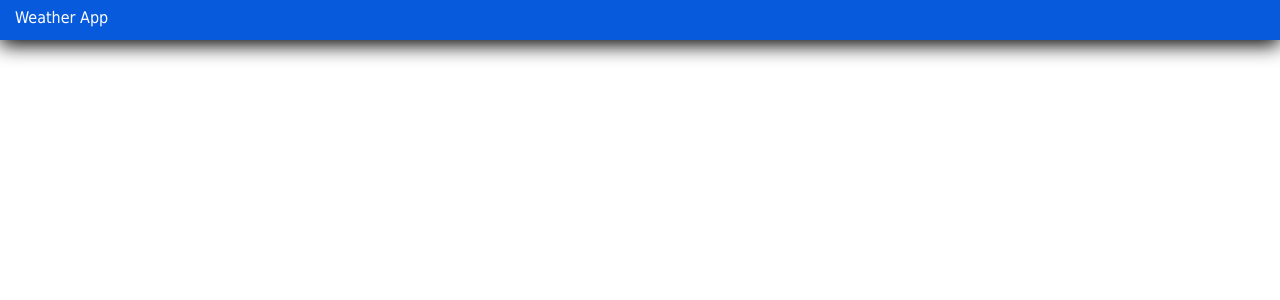
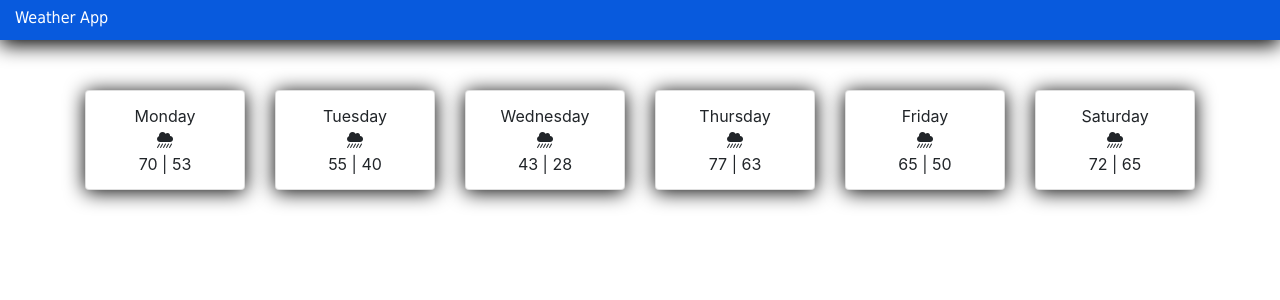
Before and after one commit to Estultz731/weather-app, a React (Create React App) app: page / in a window 1280 px wide. Shown: the top 300 px of the page. Built offline with nearby package versions, Linux system fonts and the light colour scheme.

Commit message:
added and styled cards

```diff
--- a/src/App.css
+++ b/src/App.css
@@ -13,3 +13,16 @@ nav {
   text-decoration: none;
   margin-left: 10px;
 }
+
+.card {
+  margin-top: 50px;
+  -webkit-box-shadow: 0 2px 20px 0px #000;
+  -moz-box-shadow: 0 2px 20px 0px #000;
+  box-shadow: 0 2px 20px 0px #000;
+  display: flex;
+  justify-content: center;
+  align-items: center;
+  width: 100%;
+  height: 100px;
+
+}
--- a/src/App.js
+++ b/src/App.js
@@ -5,11 +5,57 @@ import './App.css';
 class App extends Component {
   render() {
     return (
-     <>
-     <nav>
-       <a className="weather" href="#practice">Weather App</a>
-     </nav>
-     </>
+      <>
+        <nav>
+         <a className="weather" href="#practice">Weather App</a>
+        </nav>
+        <div className="container">
+          <div className="row">
+            <div className="col-sm-12 col-lg-2">
+              <div className="card">
+                <div className="day">Monday</div>
+                <div className="icon"><span className="fas fa-cloud-showers-heavy" /></div>
+                <div className="temp">70 | 53</div>
+              </div>
+            </div>
+            <div className="col-sm-12 col-lg-2">
+              <div className="card">
+                <div className="day">Tuesday</div>
+                <div className="icon"><span className="fas fa-cloud-showers-heavy" /></div>
+                <div className="temp">55 | 40</div>
+              </div>
+            </div>
+            <div className="col-sm-12 col-lg-2">
+              <div className="card">
+                <div className="day">Wednesday</div>
+                <div className="icon"><span className="fas fa-cloud-showers-heavy" /></div>
+                <div className="temp">43 | 28</div>
+              </div>
+            </div>
+            <div className="col-sm-12 col-lg-2">
+              <div className="card">
+                <div className="day">Thursday</div>
+                <div className="icon"><span className="fas fa-cloud-showers-heavy" /></div>
+                <div className="temp">77 | 63</div>
+              </div>
+            </div>
+            <div className="col-sm-12 col-lg-2">
+              <div className="card">
+                <div className="day">Friday</div>
+                <div className="icon"><span className="fas fa-cloud-showers-heavy" /></div>
+                <div className="temp">65 | 50</div>
+              </div>
+            </div>
+            <div className="col-sm-12 col-lg-2">
+              <div className="card">
+                <div className="day">Saturday</div>
+                <div className="icon"><span className="fas fa-cloud-showers-heavy" /></div>
+                <div className="temp">72 | 65</div>
+              </div>
+            </div>
+          </div>
+        </div>
+    </>
     );
   }
 }
```
